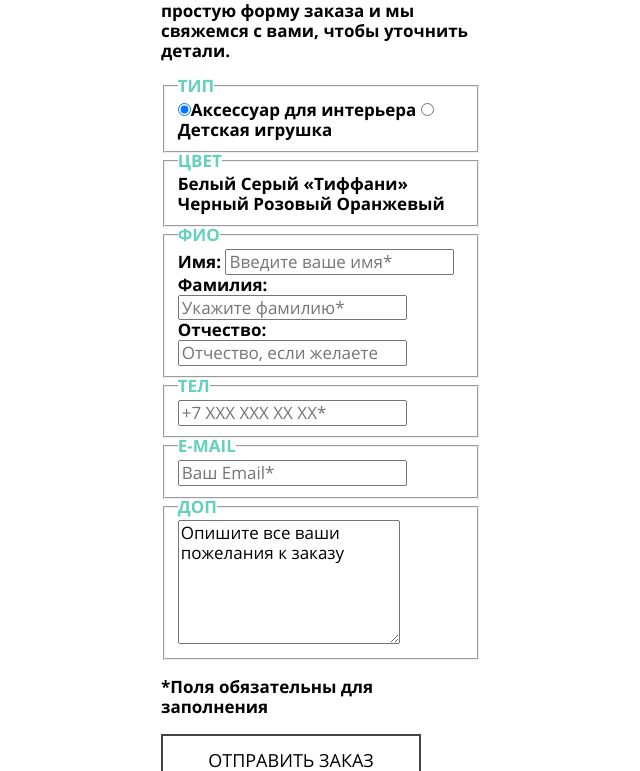
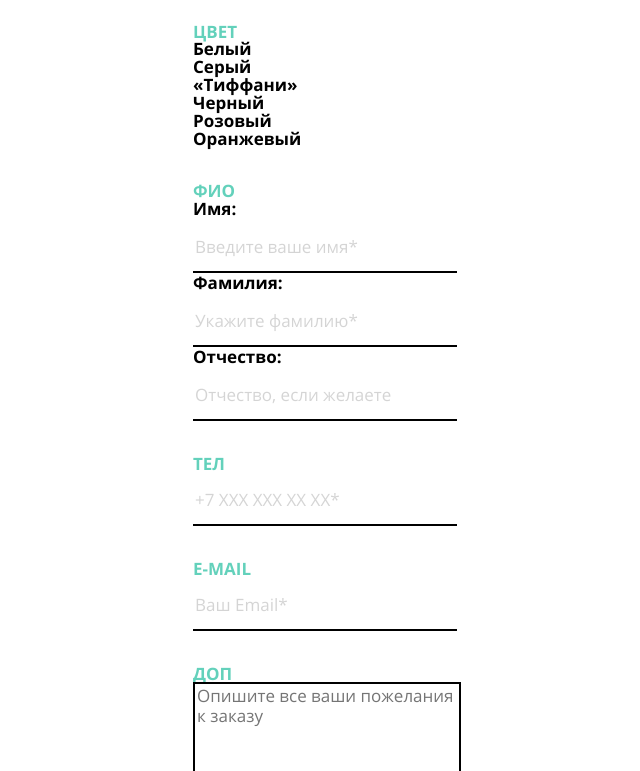
Before and after one commit to poisonousgirl/1473713-mishka-23, a website: page source/form.html in a window 1280 px wide. Shown: the part 564-1335 px from the top of the page, without its empty margins (319-959 px from the left). Drawn offline with nearby package versions, Linux system fonts and the light colour scheme; files that its build step writes are made by us from their sources.

Commit message:
Стилизация всех страниц

```diff
--- a/source/form.html
+++ b/source/form.html
@@ -44,17 +44,13 @@
           </li>
         </ul>
       </nav>
-      <section class="page-header__menu">
-        <h2>Милые штуки ручнойработы для дома</h2>
-          <button class="page-header__menu-button-one" type="button">Предметы интерьера</button>
-          <button class="page-header__menu-button-otwo" type="button">Детские игрушки</button>
-      </section>
     </header>
     <main class="page-form">
       <h1 class="page-form__tytle">Вязание на заказ</h1>
+      <div class="page-form__wrapper">
         <p class="page-form__description">Мы будем рады воплотить в жизнь ваши пожелания! Заполните простую форму заказа и мы свяжемся с вами, чтобы уточнить детали.</p>
         <form class="page-form__form" method="POST">
-        <fieldset class="page-form__form-field">
+          <fieldset class="page-form__form-field field-radio">
             <legend class="page-form__form-field-legend">Тип</legend>
             <label class="page-form__label radio-label" for="accessory">
               <input type="radio" name="type" value="accessory" id="accessory" checked>Аксессуар для интерьера
@@ -63,12 +59,12 @@
               <input type="radio" name="type" value="toy" id="toy">Детская игрушка
             </label>
           </fieldset>
-        <fieldset class="page-form__form-field">
+          <fieldset class="page-form__form-field field-checkbox">
             <legend class="page-form__form-field-legend">Цвет</legend>
             <input class="visually-hidden" type="checkbox" name="white" id="white" checked>
-          <label class="page-form__label checkbox-label" for="white">Белый</label>
+            <label class="page-form__label checkbox-label-" for="white" checked>Белый</label>
             <input class="visually-hidden" type="checkbox" name="gray" id="gray" checked>
-          <label class="page-form__label checkbox-label" for="gray">Серый</label>
+            <label class="page-form__label checkbox-label" for="gray" checked>Серый</label>
             <input class="visually-hidden" type="checkbox" name="tiffany" id="tiffany">
             <label class="page-form__label checkbox-label" for="tiffany">«Тиффани»</label>
             <input class="visually-hidden" type="checkbox" name="black" id="black">
@@ -78,7 +74,7 @@
             <input class="visually-hidden" type="checkbox" name="orange" id="orange">
             <label class="page-form__label checkbox-label" for="orange">Оранжевый</label>
           </fieldset>
-        <fieldset class="page-form__form-field">
+          <fieldset class="page-form__form-field field-name">
             <legend class="page-form__form-field-legend">ФИО</legend>
             <label class="page-form__label name-label" for="name">Имя:</label>
             <input type="text" name="name" id="name" placeholder="Введите ваше имя*" required>
@@ -87,21 +83,22 @@
             <label class="page-form__label name-label" for="middle-name">Отчество:</label>
             <input type="text" name="middle-name" id="middle-name" placeholder="Отчество, если желаете">
           </fieldset>
-        <fieldset class="page-form__form-field">
+          <fieldset class="page-form__form-field field-phone">
             <legend class="page-form__form-field-legend">Тел</legend>
             <input class="page-form__input-phone" type="tel" name="tel" id="tel" pattern="+[0-9] [0-9]{3}-[0-9]{3}-[0-9]{2}-[0-9]{2}" required placeholder="+7 XXX XXX XX XX*">
           </fieldset>
-        <fieldset class="page-form__form-field">
+          <fieldset class="page-form__form-field field-email">
             <legend class="page-form__form-field-legend">E-Mail</legend>
             <input class="page-form__input-email" type="email" name="email" id="email" placeholder="Ваш Email*" required>
           </fieldset>
-        <fieldset class="page-form__form-field">
+          <fieldset class="page-form__form-field field-extra">
             <legend class="page-form__form-field-legend">Доп</legend>
-          <textarea name="extra" id="extra-field" rows="6">Опишите все ваши пожелания к заказу</textarea>
+            <textarea name="extra" id="extra-field" rows="6" placeholder="Опишите все ваши пожелания к заказу"></textarea>
           </fieldset>
           <p class="page-form__note">*Поля обязательны для заполнения</p>
           <button class="button page-form__button" type="button">ОТПРАВИТЬ ЗАКАЗ</button>
         </form>
+      </div>
     </main>
     <footer class="page-footer">
       <section class="page-footer__social">
@@ -135,7 +132,6 @@
       </section>
       <section class="page-footer__develop">
         <h2 class="page-footer__develop-title">Разработано</h2>
-        <svg aria-label="Логотип HTML Академии" width="27" height="34" xmlns="http://www.w3.org/2000/svg" viewBox="0 0 60 60"><path fill="#46C1AE" d="M30.2 5h-.2l-19.7 2.1v36.2l19.7 11.7 19.7-11.7v-36.2l-19.5-2.1zm17 36.8l-17.2 10.2-17.2-10.2v-14.8l17.1 10.2v1.8l-11.7-7v1.8l11.8 7.1v1.9l-11.8-7v1.8l11.8 7 11.9-7.1v-7.6l5.3-3.2v15.1zm-.1-17l-4.7 2.8-2.2 1.3-10.3-6.1v1.8l8.8 5.3h-.1l-.2.1-1.3.7-7.3-4.3v1.8l5.8 3.4-1.4.9-4.3-2.6v1.8l2.9 1.7-2.9 1.7-17-10.1 17-10.2 17.2 10zm.1-1.8l-17.3-10.2-17.1 10.2v-13.6l17.2-1.8 17.2 1.8v13.6z"/></svg>
       </section>
     </footer>
   </body>
--- a/source/less/blocks/page-catalog.less
+++ b/source/less/blocks/page-catalog.less
@@ -1,4 +1,43 @@
 .page-catalog-title {
   font-size: 27px;
   line-height: 30px;
+  background-color: @colorFooterBackground;
+  width: 320px;
+  padding-top: 74px;
+  height: 103px;
+  text-align: center;
 }
+
+.page-catalog__product,
+.page-catalog__videobox {
+  margin: 0 30px;
+}
+
+.page-catalog__videobox-title,
+.page-catalog__product-title {
+  font-size: 17px;
+  line-height: 24px;
+  text-align: left;
+}
+
+.page-catalog__product-description {
+  font-size: 13px;
+  line-height: 30px;
+  font-weight: 400;
+  color: @colorTextLighter;
+}
+
+.page-catalog__product-price {
+  font-size: 15px;
+  line-height: 24px;
+  text-align: left;
+}
+
+.page-catalog__videobox-description {
+  font-size: 13px;
+  line-height: 24px;
+  font-weight: 400;
+  color: @colorTextLighter;
+  text-align: left;
+  margin-left: 34px;
+}
--- a/source/less/blocks/page-form.less
+++ b/source/less/blocks/page-form.less
@@ -1,5 +1,87 @@
+.page-form__wrapper {
+  margin: 0 30px;
+}
+
+.page-form__tytle {
+  font-size: 27px;
+  line-height: 30px;
+  text-align: center;
+  background-color: @colorFooterBackground;
+  width: 320px;
+  height: 103px;
+  padding-top: 74px;
+}
+
+.page-form__description {
+  font-size: 13px;
+  line-height: 24px;
+  font-weight: 400;
+  color: @colorTextLighter;
+}
+
 .page-form__form-field-legend {
   line-height: 16px;
   text-transform: uppercase;
   color: @colorAccent;
 }
+
+.page-form__form-field {
+  border: none;
+  padding: 0;
+  margin-top: 35px;
+}
+
+label {
+  font-size: 17px;
+  line-height: 18px;
+}
+
+.field-name input::placeholder,
+.page-form__input-phone::placeholder,
+.page-form__input-email::placeholder,
+.field-extra::placeholder {
+  font-size: 17px;
+  line-height: 18px;
+  opacity: 0.3;
+  font-weight: 400;
+}
+
+.field-name input,
+.page-form__input-phone,
+.page-form__input-email {
+  border: none;
+  box-shadow: inset 0 -2px 0 @colorText;
+  width: 260px;
+  height: 52px;
+}
+
+.field-radio {
+  display: flex;
+  flex-wrap: wrap;
+}
+
+.field-checkbox {
+  display: flex;
+  flex-direction: column;
+  flex-wrap: wrap;
+}
+
+.field-extra textarea {
+  width: 260px;
+  height: 142px;
+  border: 2px solid @colorText;
+  box-shadow: inset 0 -2px 0 @colorText;
+}
+
+.page-form__note {
+  font-size: 14px;
+  line-height: 16px;
+  color: @colorTextLighter;
+  font-weight: 400;
+  text-align: left;
+}
+
+.page-form__button {
+  margin-bottom: 55px;
+  margin-top: 30px;
+}
--- a/source/less/blocks/page-header.less
+++ b/source/less/blocks/page-header.less
@@ -1,5 +1,6 @@
 .page-header {
-  display: grid;
+  display: flex;
+  margin: 0 30px;
 }
 
 .page-header__menu {
--- a/source/less/blocks/page-modal.less
+++ b/source/less/blocks/page-modal.less
@@ -31,5 +31,4 @@
   border: none;
   background-color: @colorAccent;
   color: @colorBackground;
-
 }
```
Also changed, not shown: source/catalog.html (+3 -4 lines), source/index.html (+3 -3 lines). Lines whose indentation alone changed are shown as unchanged.
